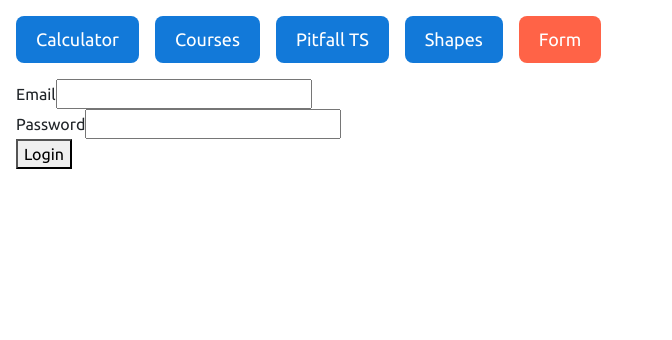
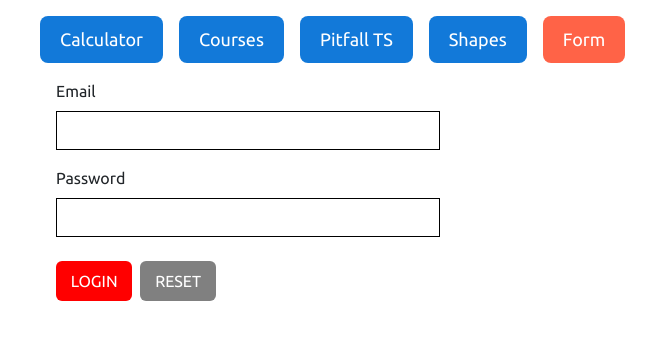
Before and after one commit to romannikiforov/react-dev_135, a React (Vite) app: page /form in a window 1280 px wide. Shown: the top 340 px of the page, without its empty margins (0-672 px from the left). Built offline with nearby package versions, Linux system fonts and the light colour scheme.

Commit message:
start with @emotion

```diff
--- a/src/components/Form/index.tsx
+++ b/src/components/Form/index.tsx
@@ -1,22 +1,26 @@
+import { WrapForm, FormGroup, Label, Input, ButtonGroup, Button } from '@/styles/app'
+
+
 const Form = () => {
 
   const handleSubmit = () => {
     //todo
   };
   return (
-    <form onSubmit={handleSubmit}>
-      <div>
-        <label htmlFor="email">Email</label>
-        <input name="email" />
-      </div>
-      <div>
-        <label htmlFor="password">Password</label>
-        <input name="password" />
-      </div>
-      <div>
-        <button type="submit">Login</button>
-      </div>
-    </form>
+    <WrapForm onSubmit={handleSubmit}>
+      <FormGroup>
+        <Label htmlFor="email">Email</Label>
+        <Input name="email" />
+      </FormGroup>
+      <FormGroup>
+        <Label htmlFor="password">Password</Label>
+        <Input name="password" />
+      </FormGroup>
+      <ButtonGroup>
+        <Button type="submit" mr="0.5rem">Login</Button>
+        <Button type="reset">Reset</Button>
+      </ButtonGroup>
+    </WrapForm>
   );
 };
 
--- a/src/router.tsx
+++ b/src/router.tsx
@@ -4,6 +4,8 @@ import CoursesList from '@courses/CoursesList'
 import Shapes from '@/components/Shapes'
 import Form from '@/components/Form';
 import Pitfall from "@/components/Calculator/Pitfall";
+import { WrapDiv } from '@/styles/app'
+
 
 
 export const router = createBrowserRouter([
@@ -22,7 +24,7 @@ export const router = createBrowserRouter([
 
 function NavLayout() {
     return (
-        <div className="container mx-auto">
+        <WrapDiv>
             <nav className="nav">
                 <NavLink className="nav__item" to="/">
                     Calculator
@@ -42,6 +44,6 @@ function NavLayout() {
                 </NavLink>
             </nav>
             <Outlet />
-        </div>
+        </WrapDiv>
     )
 }
--- /dev/null
+++ b/src/styles/app.tsx
@@ -0,0 +1,50 @@
+import styled from '@emotion/styled/macro';
+import * as colors from '@/styles/colors'
+
+
+export const WrapDiv = styled.div`
+    max-width: 1200px;
+    margin-inline: auto;
+`;
+
+export const WrapForm = styled.form({
+    width: "400px",
+    paddingLeft: "1rem"
+});
+
+export const FormGroup = styled.div({
+    marginBottom: "1rem"
+});
+
+export const Label = styled.label({
+    display: "block",
+    marginBottom: "0.5rem"
+});
+export const Input = styled.input({
+    width: "100%",
+    padding: "0.4rem 0",
+    border: "1px solid black"
+});
+
+export const ButtonGroup = styled.div({
+    padding: "0.5rem 0"
+});
+
+export const Button = styled.button<{ type: string; mr?: string }>({
+    padding: "0.4rem 0.8rem",
+    textTransform: "uppercase",
+    borderColor: "transparent",
+    borderRadius: "6px",
+    cursor: "pointer",
+    color: "#ffffff",
+
+
+},
+    ({ type, mr = 0 }) => ({
+        marginRight: mr,
+        backgroundColor: type === "reset" ? colors.gray : colors.red,
+        "&:hover": {
+            backgroundColor: type === "reset" ? colors.lightGray : colors.green
+        }
+    })
+);
--- /dev/null
+++ b/src/styles/colors.ts
@@ -0,0 +1,4 @@
+export const red = "red";
+export const green = "green";
+export const gray = "gray";
+export const lightGray = "lightgray";
--- /dev/null
+++ b/src/styles/mq.ts
@@ -0,0 +1,3 @@
+export const small = "@media (min-width: 567px)";
+export const medium = "@media (min-width: 768px)";
+export const laarge = "@media (min-width: 1200px)";
--- a/tsconfig.app.json
+++ b/tsconfig.app.json
@@ -19,6 +19,7 @@
     "noUnusedLocals": true,
     "noUnusedParameters": true,
     "noFallthroughCasesInSwitch": true,
+    "jsxImportSource": "@emotion/react",
     "paths": {
       "@/*": ["./src/*"],
       "@courses/*": ["./src/components/Courses/*"]
--- a/vite.config.ts
+++ b/vite.config.ts
@@ -1,10 +1,19 @@
 import { defineConfig } from "vite";
 import react from "@vitejs/plugin-react";
 import path from "path";
+import macrosPlugin from "vite-plugin-babel-macros";
 
 // https://vitejs.dev/config/
 export default defineConfig({
-  plugins: [react()],
+  plugins: [
+    macrosPlugin(),
+    react({
+      jsxImportSource: "@emotion/react",
+      babel: {
+        plugins: ["@emotion/babel-plugin"],
+      },
+    }),
+  ],
   server: {
     open: true,
   },
```
